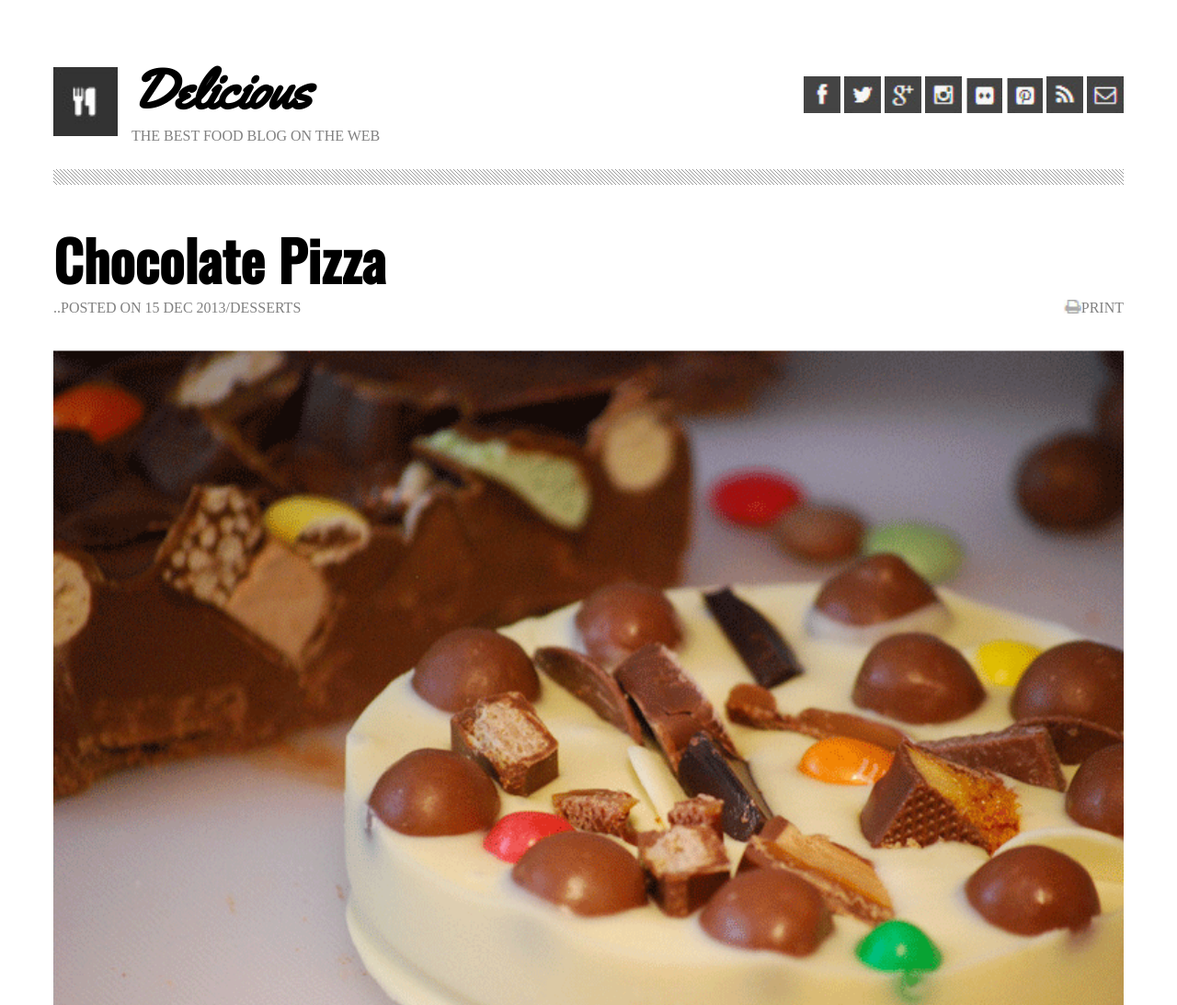
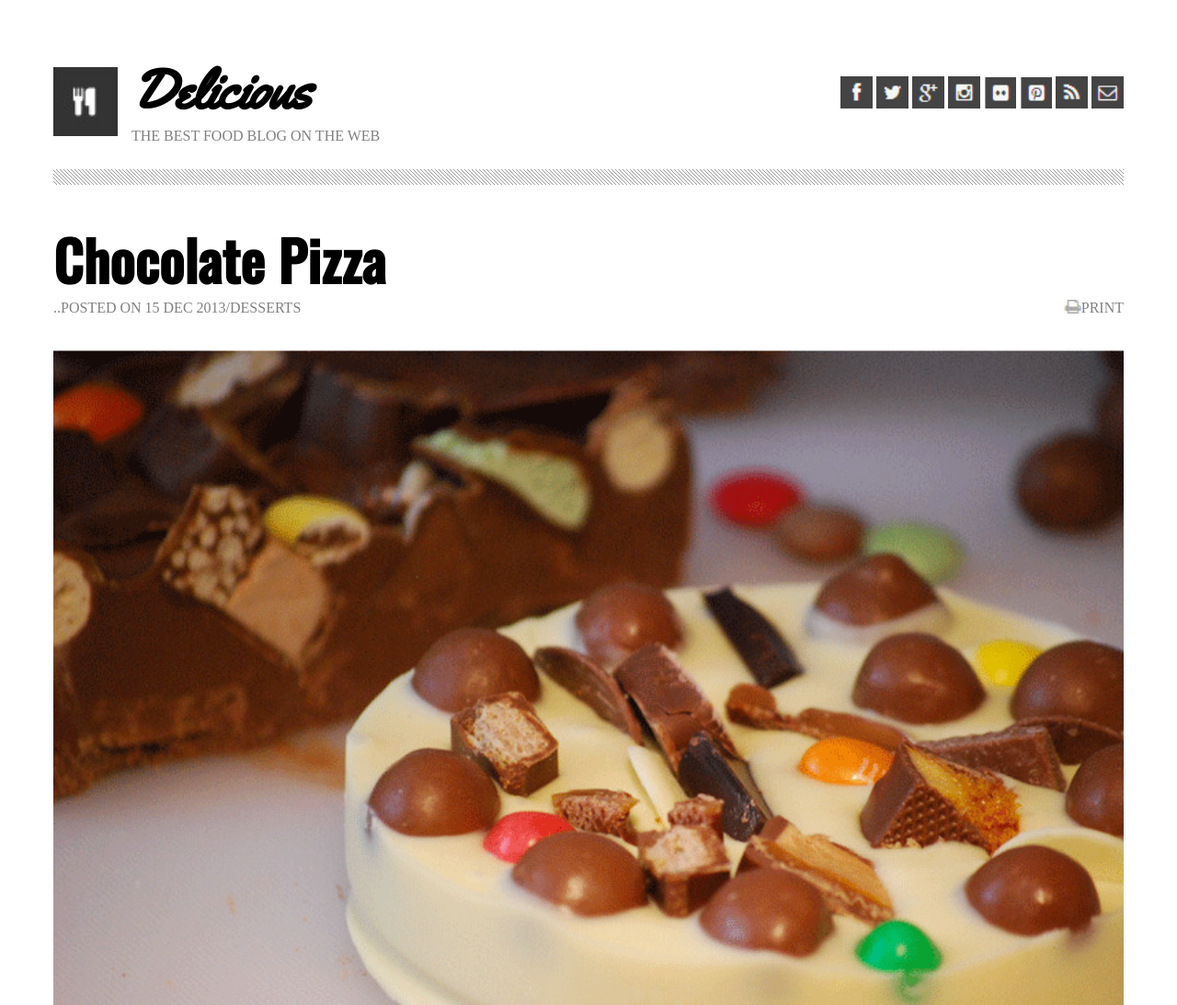
Before and after one commit to haneenzyad98/-chocolate-pizza, a plain HTML site: page index.html in a window 1280 px wide. Shown: the top 1093 px of the page at 92% size. Drawn offline with nearby package versions, Linux system fonts and the light colour scheme.

Commit message:
do lab10a

```diff
--- a/index.html
+++ b/index.html
@@ -22,14 +22,14 @@
 </div>
 
 <div id="flo">
-<img style="width: 40px;" class="ico" src="img/fb-icon.png">
-<img style="width: 40px;" class="ico" src="img/twit-icon.png">
-<img style="width: 40px;" class="ico" src="img/gp-icon.png">
-<img style="width: 40px;" class="ico" src="img/insta-icon.png">
-<img style="width: 40px;" class="ico" src="img/flic-icon.png">
-<img style="width: 40px;" class="ico" src="img/pint-icon.png">
-<img style="width: 40px;" class="ico" src="img/rss-icon.png">
-<img style="width: 40px;" class="ico" src="img/mail-icon.png"></div>
+<img style="width: 35px;" class="ico" src="img/fb-icon.png">
+<img style="width: 35px;" class="ico" src="img/twit-icon.png">
+<img style="width: 35px;" class="ico" src="img/gp-icon.png">
+<img style="width: 35px;" class="ico" src="img/insta-icon.png">
+<img style="width: 35px;" class="ico" src="img/flic-icon.png">
+<img style="width: 35px;" class="ico" src="img/pint-icon.png">
+<img style="width: 35px;" class="ico" src="img/rss-icon.png">
+<img style="width: 35px;" class="ico" src="img/mail-icon.png"></div>
     </header>
 <br>
 <br><br><br><br><br><br>
```
